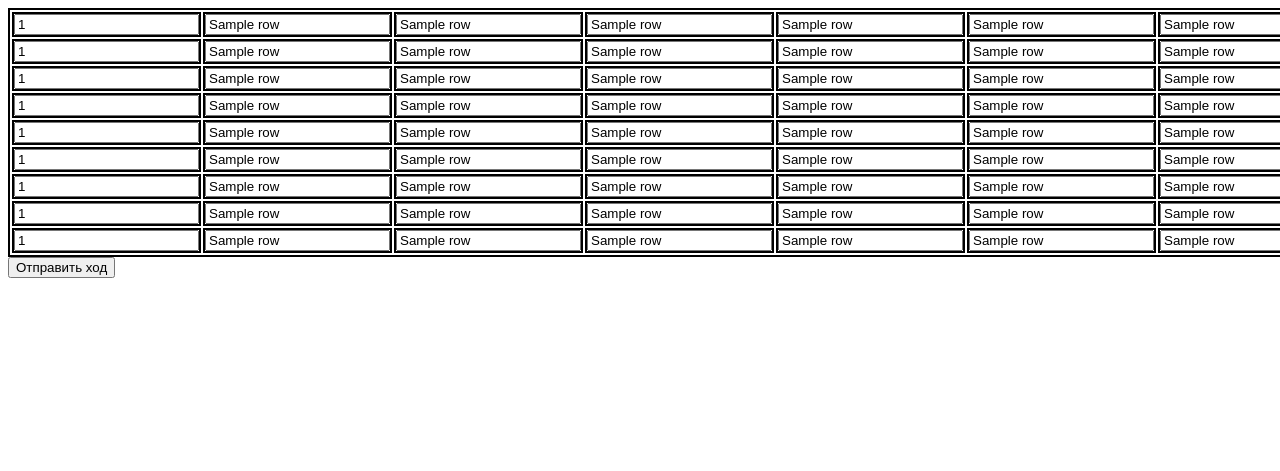
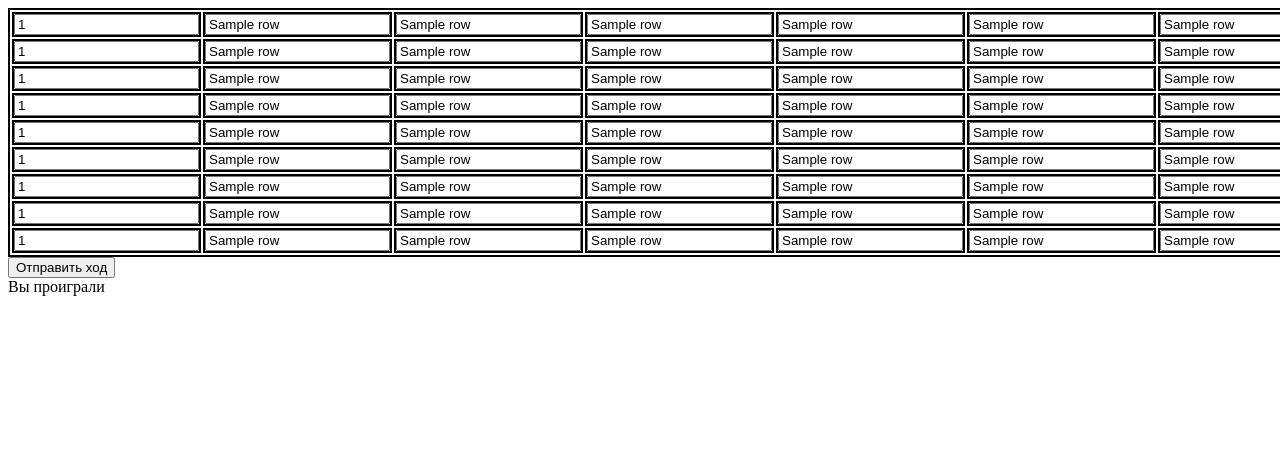
Before and after one commit to AnjousPOW/Sudoku, a Flask app: template sydoky_app/templates/Tablo.html in a window 1280 px wide; the page is wider, and only the part inside the window is pictured. Shown: the top 471 px of that part. Run offline with Flask 2, Linux system fonts and the light colour scheme; the template is opened without the code that fills it: most values are stand-ins (such as "Sample title", 1, 10 or a date in 2020).

Commit message:
Initial commit

```diff
--- a/sydoky_app/sydoky/views.py
+++ b/sydoky_app/sydoky/views.py
@@ -17,6 +17,8 @@ def pri_arr():
 
 @app.route('/tablo', methods=['GET', 'POST'])
 def Data_input():
+    global gameOver
+
     if request.method == 'POST':
         for i in range(9):
             for j in range(9):
@@ -29,7 +31,3 @@ def Data_input():
         gameOver = True
 
     return render_template('Tablo.html', grid=grid, gameOver=gameOver)
-
-# @app.route('/tablo')
-# def victor_input():
-#
--- a/sydoky_app/templates/Tablo.html
+++ b/sydoky_app/templates/Tablo.html
@@ -43,8 +43,17 @@ Main page
     </table>
     <input type="submit" value="Отправить ход">
 
-</form>
-<form>
+<div>
+    {% if gameOver == True %}
+        <td>
+            Вы победили
+        </td>
+    {% else %}
+        <td>
+            Вы проиграли
+        </td>
+    {% endif %}
+</div>
 
 </form>
 
```
